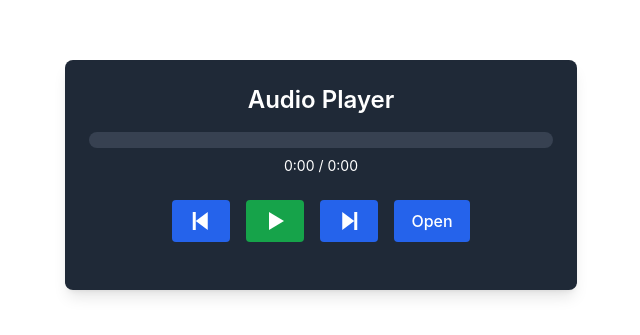
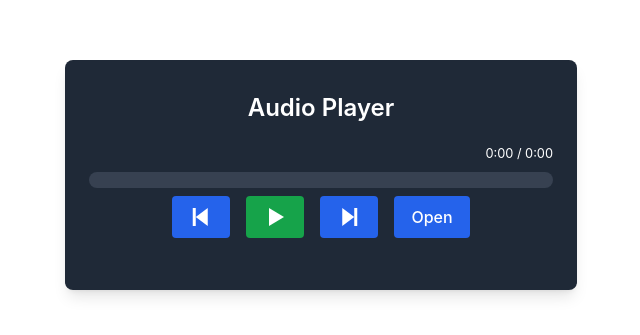
Before and after one commit to fraigo/webplayer, a Vue app in the folder app/: page / in a window 1280 px wide. Shown: the part 225-560 px from the top of the page, without its empty margins (319-959 px from the left). Built offline with nearby package versions, Linux system fonts and the light colour scheme.

Commit message:
floating play box

```diff
--- a/app/src/components/AudioPlayer.vue
+++ b/app/src/components/AudioPlayer.vue
@@ -1,8 +1,12 @@
 <template>
     <div class="max-w-lg mx-auto p-6 bg-gray-800 text-white rounded-lg shadow-lg">
-      <h1 class="text-2xl font-semibold mb-4">Audio Player</h1>
-
-      <div class="mb-6">
+      <div class="play-box bg-gray-800 position-sticky pt-2 pb-1">
+        <h1 class="mb-0 text-2xl font-semibold mb-4">{{ playlist.name || 'Audio Player'}}</h1>
+        <div class="mb-2 flex justify-between">
+          <div class="grow text-left"><small>{{ currentTrack ? currentTrack.name : ''}}</small></div>
+          <div><small v-if="currentTime != '-'">{{ currentTime }} / </small> <small>{{ duration }}</small></div>
+        </div>
+        <div class="mb-2">
           <div class="w-full h-4 bg-gray-700 rounded-full overflow-hidden"
               ref="progress"
               @click="seek($event)">
@@ -11,9 +15,7 @@
               :style="{ width: progress + '%' }"
             ></div>
           </div>
-        <p class="text-sm mt-2">{{ currentTime }} / {{ duration }}</p>
         </div>
-
         <div class="flex justify-center space-x-4 mb-6">
           <button
             @click="prevTrack"
@@ -33,6 +35,7 @@
             @click="dialog=true"
             class="px-4 py-2 bg-blue-600 hover:bg-blue-700 rounded"
           >Open</button>
+        </div>
       </div>
 
       <ul class="space-y-2">
@@ -177,7 +180,7 @@
         console.log(audio.currentTime)
       },
       nextTrack() {
-        if (this.currentTrackIndex < this.playlist.length - 1) {
+        if (this.currentTrackIndex < this.playlist.items.length - 1) {
           this.currentTrackIndex++;
           this.isPlaying = false;
           this.playTrack();
@@ -206,6 +209,9 @@
             localStorage.setItem('playlist',JSON.stringify(this.playlist))
             localStorage.setItem('playlists',JSON.stringify(this.playlists))
         }
+        this.$refs.audio.ontimeupdate = (e) => {
+          console.log('Timeupdate',this.currentTrack.name)
+        }
         this.$refs.audio.onended = (e) => {
           this.nextTrack()
         }
```
Lines whose indentation alone changed are shown as unchanged.
